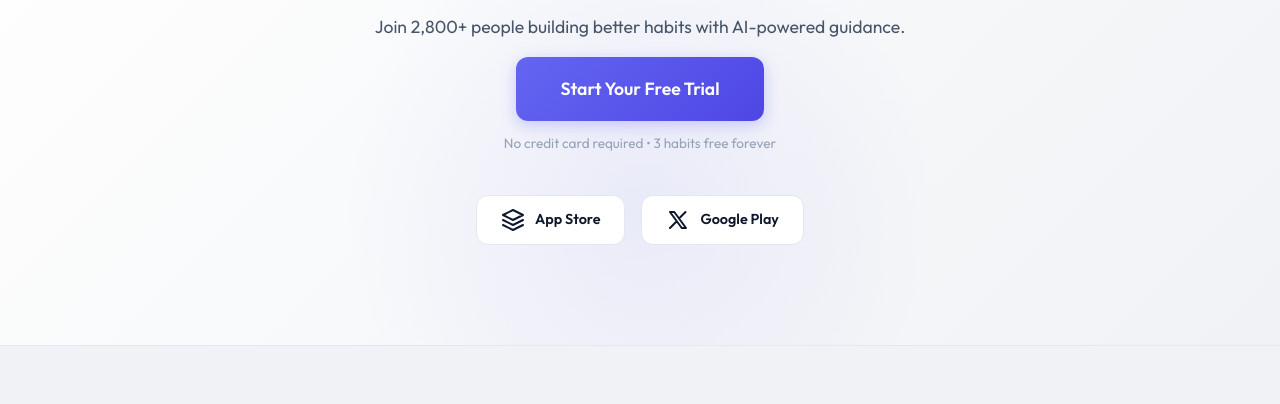
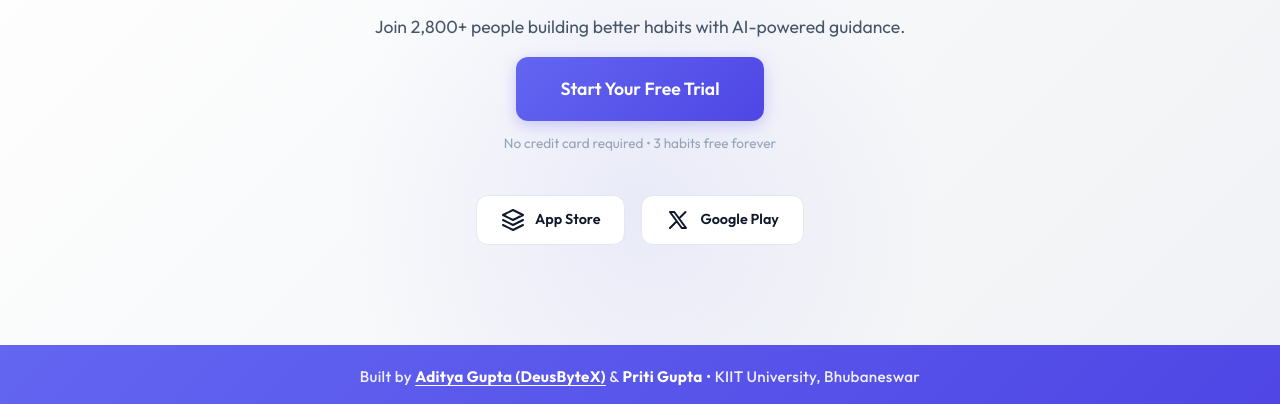
Before and after one commit to DeusByteX/HabitFlow, a plain HTML site: page index.html in a window 1280 px wide. Shown: the part 5133-5537 px from the top of the page. Drawn offline with nearby package versions, Linux system fonts and the light colour scheme.

Commit message:
feat: add prominent credit bar above footer

```diff
--- a/index.html
+++ b/index.html
@@ -950,6 +950,16 @@
     </div>
   </section>
 
+  <div style="padding: 20px 0; background: linear-gradient(135deg, var(--primary), var(--primary-dark)); text-align: center;">
+    <p style="font-size: 0.95rem; color: rgba(255,255,255,0.9); font-weight: 500; letter-spacing: 0.3px;">
+      Built by
+      <a href="https://github.com/DeusByteX" target="_blank" rel="noopener" style="color: #fff; font-weight: 700; text-decoration: underline; text-underline-offset: 3px;">Aditya Gupta (DeusByteX)</a>
+      &amp;
+      <span style="font-weight: 700; color: #fff;">Priti Gupta</span>
+      &bull; KIIT University, Bhubaneswar
+    </p>
+  </div>
+
   <footer>
     <div class="container">
       <div class="footer-grid">
@@ -1002,6 +1012,7 @@
           <a href="#">Terms of Service</a>
           <a href="#">Cookie Policy</a>
         </div>
+
       </div>
     </div>
   </footer>
```
